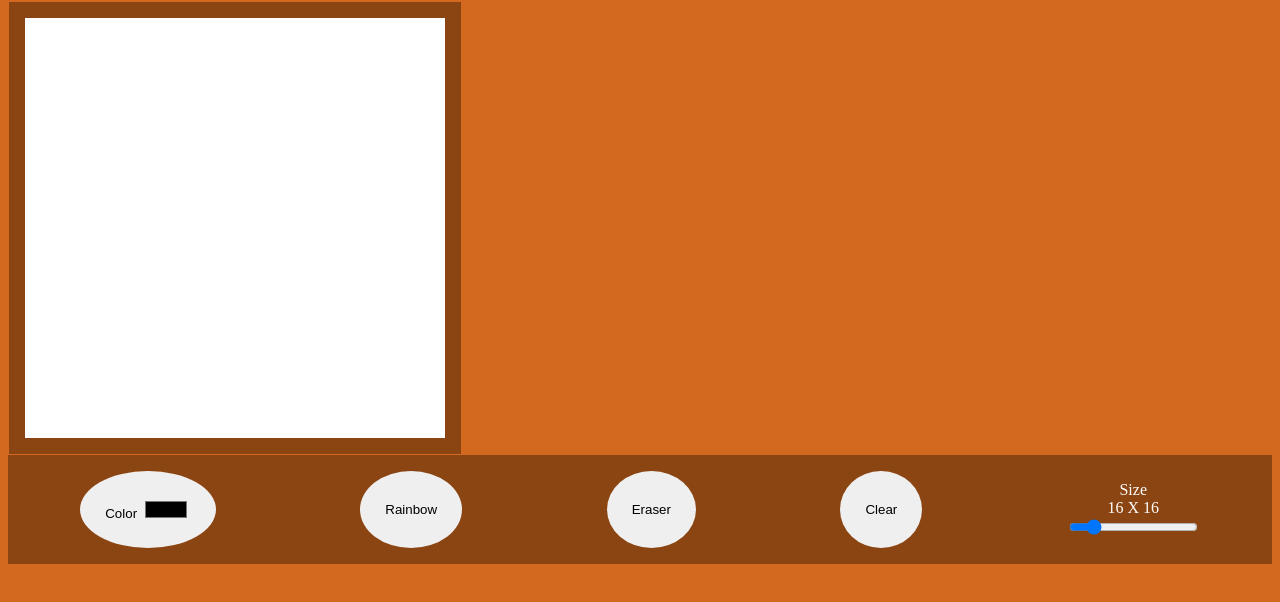
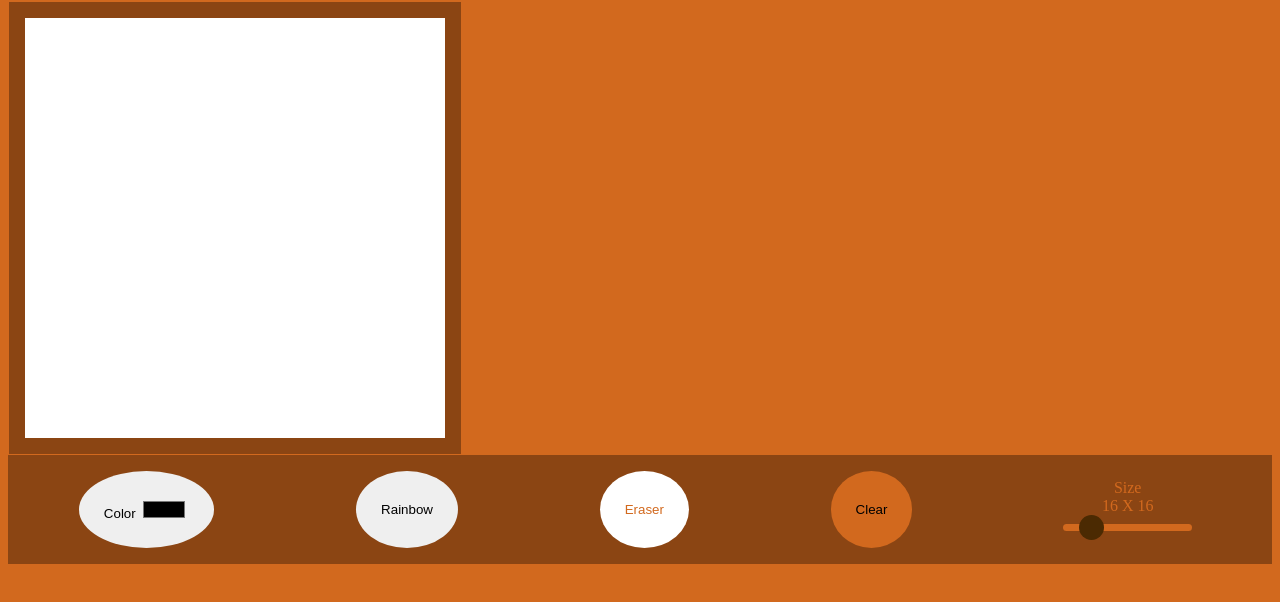
Before and after one commit to hanumanghi/Etch-Sketch, a plain HTML site: page index.html in a window 1280 px wide. Shown: the part 78-680 px from the top of the page. Drawn offline with Linux system fonts and the light colour scheme.

Commit message:
Added styling to size range, clear and erase buttons

```diff
--- a/style.css
+++ b/style.css
@@ -27,17 +27,12 @@ justify-content: space-around;
  background-color:saddlebrown;
 }
 
-#colorPicker{
-border: none;
-padding:none;
-}
-
 #gridSize{
 display: flex;
 flex-direction: column;
 justify-content: center;
 align-items: center;
-color: white;
+color: chocolate;
 }
 
 button {
@@ -50,3 +45,34 @@ button:hover{
     transform: scale(1.1);
     cursor: pointer;
 }
+
+#colorPicker{
+    border: none;
+    padding:none;
+    }
+
+#erase{
+    color: chocolate;
+    background-color: white;
+}
+
+.clear{
+    background-color: chocolate;
+}
+
+#sizeSlider{
+    -webkit-appearance: none;
+    background-color: chocolate;
+    border-radius: 50px;
+    border: 5px;
+    height: 7px;
+    margin: 9px
+}
+
+#sizeSlider::-webkit-slider-thumb{
+    -webkit-appearance: none;
+    width: 25px;
+    height: 25px;
+    border-radius: 25px;
+    background-color: rgb(75, 42, 2);
+}
```
